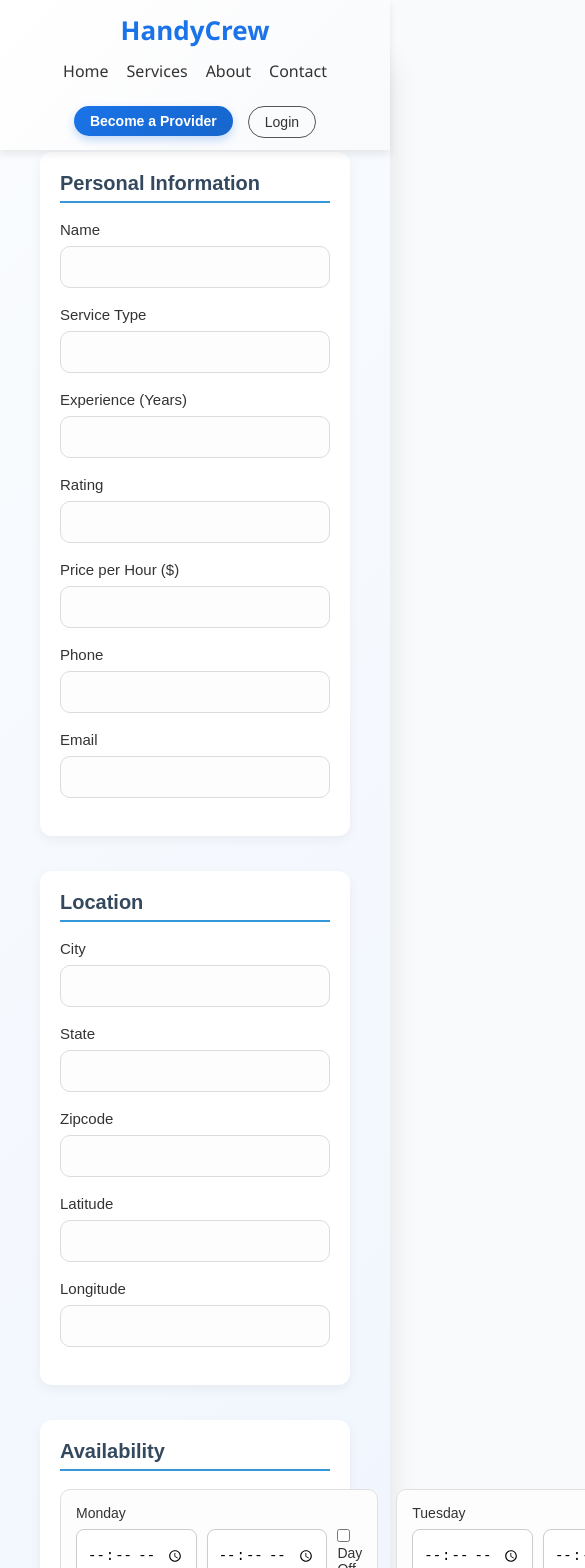
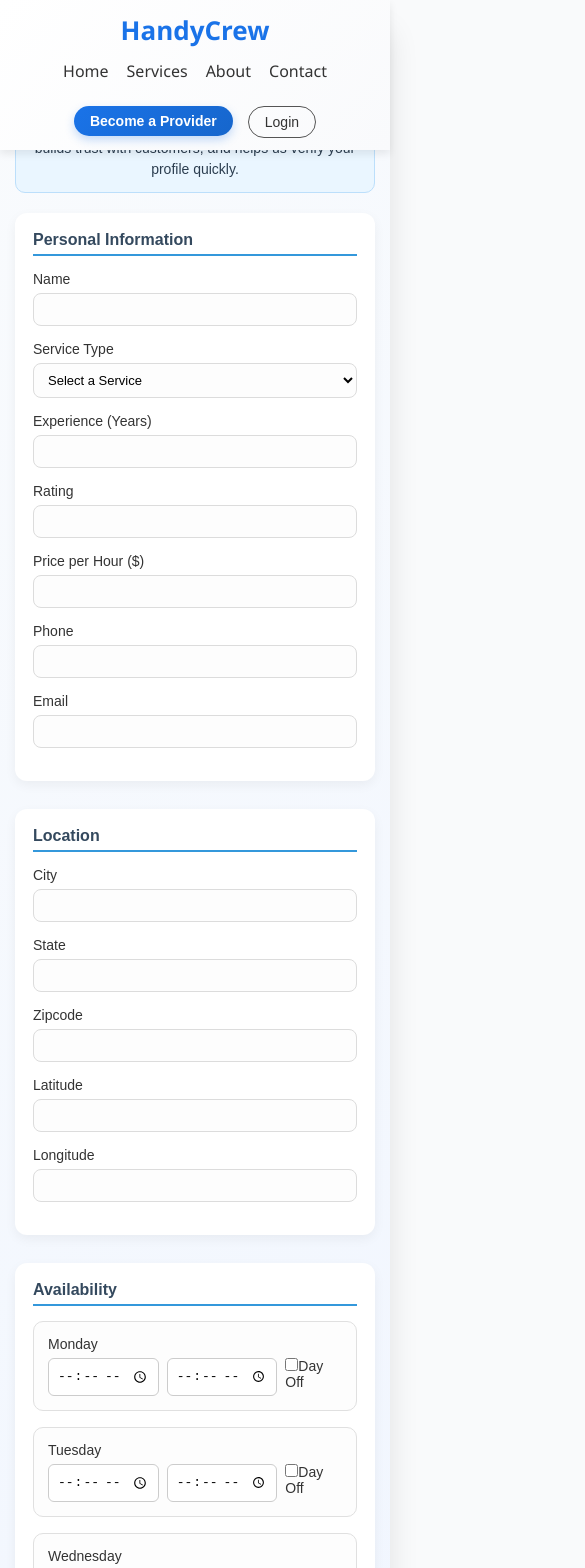
Before and after one commit to mudabirkowsar/HandyCrew-Web-MERN-Stack-, a React (Vite) app in the folder client/: page /become-a-provider in a window 390 px wide. Shown: the top 1568 px of the page, 585 px wide, since content can reach past the window. Built offline with nearby package versions, Linux system fonts and the light colour scheme.

Commit message:
updated ProviderDetails with something new including styles

```diff
--- a/client/src/components/Navbar.jsx
+++ b/client/src/components/Navbar.jsx
@@ -1,6 +1,6 @@
 import React, { useEffect, useState } from "react";
 import { Link } from "react-router-dom";
-import {jwtDecode} from "jwt-decode";
+import { jwtDecode } from "jwt-decode";
 import "./Navbar.css";
 
 export default function Navbar() {
--- a/client/src/providerPages/ProviderDetails.css
+++ b/client/src/providerPages/ProviderDetails.css
@@ -1,9 +1,9 @@
 /* Container */
 .provider-details-page {
   max-width: 900px;
-  margin: 50px auto;
+  margin: 40px auto;
   background: linear-gradient(135deg, #f9fbfd, #eef4ff);
-  padding: 40px;
+  padding: 30px;
   border-radius: 16px;
   box-shadow: 0 10px 30px rgba(0, 0, 0, 0.1);
   font-family: "Poppins", sans-serif;
@@ -13,17 +13,16 @@
 /* Heading */
 .provider-details-page h2 {
   text-align: center;
-  margin-bottom: 30px;
-  font-size: 28px;
+  margin-bottom: 25px;
+  font-size: 26px;
   font-weight: 700;
   color: #2c3e50;
-  letter-spacing: 1px;
 }
 
 /* Sections */
 .provider-form section {
-  margin-bottom: 35px;
-  padding: 20px;
+  margin-bottom: 28px;
+  padding: 18px;
   background: #fff;
   border-radius: 12px;
   box-shadow: 0 4px 12px rgba(0, 0, 0, 0.05);
@@ -31,42 +30,42 @@
 }
 
 .provider-form section:hover {
-  transform: translateY(-3px);
+  transform: translateY(-2px);
 }
 
 /* Section Title */
 .provider-form h3 {
-  margin-bottom: 18px;
-  font-size: 20px;
+  margin-bottom: 15px;
+  font-size: 18px;
   font-weight: 600;
   color: #34495e;
   border-bottom: 2px solid #3498db;
-  padding-bottom: 6px;
+  padding-bottom: 5px;
 }
 
 /* Form Group */
 .form-group {
   display: flex;
   flex-direction: column;
-  margin-bottom: 18px;
+  margin-bottom: 15px;
 }
 
 .form-group label {
-  margin-bottom: 8px;
+  margin-bottom: 6px;
   font-weight: 500;
   color: #333;
-  font-size: 15px;
+  font-size: 14px;
 }
 
 .form-group input,
 .form-group select,
 .form-group textarea {
-  padding: 12px 14px;
+  padding: 10px 12px;
   border: 1px solid #dcdcdc;
-  border-radius: 10px;
+  border-radius: 8px;
   font-size: 14px;
+  background: #fdfdfd;
   transition: all 0.3s ease;
-  background: #fdfdfd;
 }
 
 .form-group input:focus,
@@ -107,11 +106,12 @@
   background: linear-gradient(135deg, #2980b9, #2471a3);
   transform: translateY(-2px);
 }
+
 /* Availability Section */
 .availability-group {
   display: grid;
   grid-template-columns: 1fr 1fr 1fr;
-  gap: 18px;
+  gap: 16px;
   margin-bottom: 20px;
 }
 
@@ -119,7 +119,7 @@
   background: #fdfdfd;
   border: 1px solid #e0e0e0;
   border-radius: 10px;
-  padding: 15px;
+  padding: 14px;
   transition: box-shadow 0.3s;
 }
 
@@ -135,37 +135,20 @@
   display: block;
 }
 
-/* Dropdown */
-.availability-item select {
-  width: 100%;
-  padding: 10px 12px;
-  border-radius: 8px;
-  border: 1px solid #ccc;
-  font-size: 14px;
-  background: #fff;
-  transition: all 0.3s ease;
-}
-
-.availability-item select:focus {
-  outline: none;
-  border-color: #3498db;
-  box-shadow: 0 0 6px rgba(52, 152, 219, 0.25);
-}
-
 /* Time Inputs */
 .time-inputs {
   display: flex;
   justify-content: space-between;
-  gap: 10px;
-  margin-top: 8px;
+  gap: 8px;
+  margin-top: 6px;
 }
 
 .time-inputs input {
   flex: 1;
-  padding: 10px;
-  border-radius: 8px;
+  padding: 8px;
+  border-radius: 6px;
   border: 1px solid #ccc;
-  font-size: 14px;
+  font-size: 13px;
   transition: border 0.3s;
 }
 
@@ -174,7 +157,19 @@
   border-color: #3498db;
   box-shadow: 0 0 6px rgba(52, 152, 219, 0.25);
 }
-
+.note-text {
+    text-align: center;
+    background: #eaf6ff;
+    color: #2c3e50;
+    padding: 12px 16px;
+    margin-bottom: 20px;
+    border: 1px solid #bcdffb;
+    border-radius: 10px;
+    font-size: 14px;
+    font-weight: 500;
+    line-height: 1.5;
+    margin-bottom: 20px;
+  }
 
 /* Small animations */
 @keyframes fadeIn {
@@ -182,8 +177,68 @@
     opacity: 0;
     transform: translateY(15px);
   }
+
   to {
     opacity: 1;
     transform: translateY(0);
   }
 }
+
+/* 🔹 Responsive */
+@media (max-width: 1024px) {
+  .provider-details-page {
+    padding: 25px;
+    margin: 30px auto;
+  }
+
+  .availability-group {
+    grid-template-columns: 1fr 1fr;
+  }
+}
+
+@media (max-width: 768px) {
+  .provider-details-page {
+    padding: 20px;
+    margin: 20px auto;
+  }
+
+  .availability-group {
+    grid-template-columns: 1fr;
+  }
+
+  .submit-btn {
+    font-size: 15px;
+    padding: 12px;
+  }
+
+  .provider-details-page h2 {
+    font-size: 22px;
+  }
+}
+
+@media (max-width: 480px) {
+  .provider-details-page {
+    padding: 15px;
+    border-radius: 12px;
+  }
+
+  .provider-details-page h2 {
+    font-size: 20px;
+  }
+
+  .provider-form h3 {
+    font-size: 16px;
+  }
+
+  .form-group input,
+  .form-group select,
+  .form-group textarea {
+    font-size: 13px;
+    padding: 8px 10px;
+  }
+
+  .submit-btn {
+    font-size: 14px;
+    padding: 10px;
+  }
+}
--- a/client/src/providerPages/ProviderDetails.jsx
+++ b/client/src/providerPages/ProviderDetails.jsx
@@ -89,6 +89,13 @@ function ProviderDetails() {
     return (
         <div className="provider-details-page">
             <h2>Provider Registration</h2>
+
+            {/* Info Note */}
+            <p className="note-text">
+                Please fill in all your details carefully. Accurate information increases your chances of getting hired,
+                builds trust with customers, and helps us verify your profile quickly.
+            </p>
+
             <form onSubmit={handleSubmit} className="provider-form">
 
                 {/* Personal Info */}
@@ -100,8 +107,24 @@ function ProviderDetails() {
                     </div>
                     <div className="form-group">
                         <label>Service Type</label>
-                        <input type="text" name="serviceType" value={formData.serviceType} onChange={handleChange} required />
+                        <select
+                            name="serviceType"
+                            value={formData.serviceType}
+                            onChange={handleChange}
+                            required
+                        >
+                            <option value="">Select a Service</option>
+                            <option value="Plumber">Plumber</option>
+                            <option value="Electrician">Electrician</option>
+                            <option value="Mechanical">Mechanical</option>
+                            <option value="AC and Cooling">AC and Cooling</option>
+                            <option value="Carpentry">Carpentry</option>
+                            <option value="Cleaning">Cleaning</option>
+                            <option value="Painter">Painter</option>
+                            <option value="Beautician">Beautician</option>
+                        </select>
                     </div>
+
                     <div className="form-group">
                         <label>Experience (Years)</label>
                         <input type="number" name="experience" value={formData.experience} onChange={handleChange} required />
```
